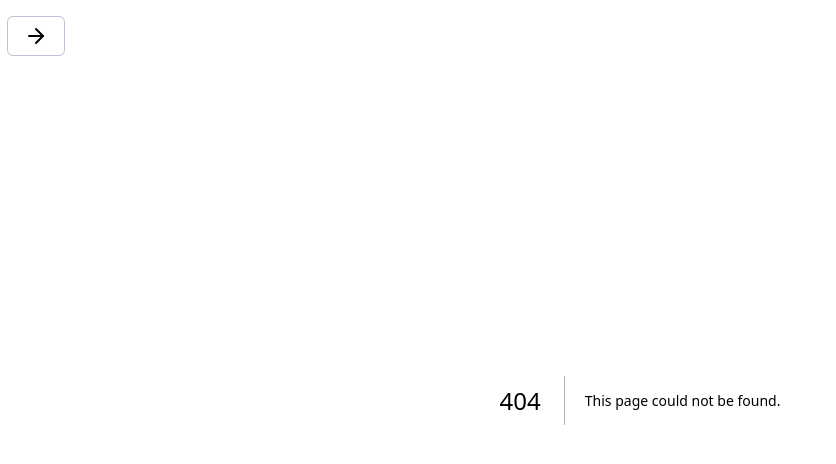
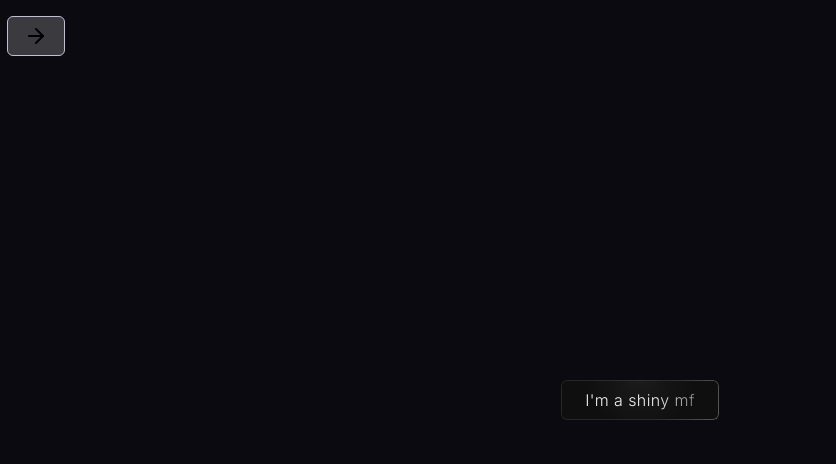
Before and after one commit to listlessbird/50-ui, a Next.js app: page /shiny-button in a window 1280 px wide. Before the commit this address had no page. Shown: the top 464 px of the page, without its empty margins (0-836 px from the left). Built offline with nearby package versions, Linux system fonts and the light colour scheme.

Commit message:
shiny button

```diff
--- a/src/app/layout.tsx
+++ b/src/app/layout.tsx
@@ -29,6 +29,10 @@ const navItems = [
     label: "feedback-popover",
     href: "feedback-popover",
   },
+  {
+    label: "shiny button",
+    href: "shiny-button",
+  },
 ];
 
 export default function RootLayout({
--- /dev/null
+++ b/src/app/shiny-button/page.tsx
@@ -0,0 +1,9 @@
+import { ShinyButton } from "@/app/shiny-button/shiny-button";
+
+export default function Page() {
+  return (
+    <main className="grid place-items-center place-content-center min-h-screen">
+      <ShinyButton />
+    </main>
+  );
+}
--- /dev/null
+++ b/src/app/shiny-button/shiny-button.tsx
@@ -0,0 +1,33 @@
+"use client";
+import { motion } from "framer-motion";
+import "./style.css";
+export function ShinyButton() {
+  return (
+    <motion.button
+      initial={{ "--x": "100%", scale: 1 }}
+      animate={{ "--x": "-100%" }}
+      className="px-6 py-2 rounded-md rad-grad relative"
+      whileTap={{ scale: 0.95 }}
+      transition={{
+        repeat: Infinity,
+        repeatType: "loop",
+        repeatDelay: 1,
+        type: "spring",
+        stiffness: 20,
+        damping: 15,
+        mass: 2,
+        scale: {
+          type: "spring",
+          stiffness: 10,
+          damping: 5,
+          mass: 0.1,
+        },
+      }}
+    >
+      <span className="text-neutral-100 tracking-wide font-light size-full block relative lin-mask">
+        I'm a shiny mf
+      </span>
+      <span className="block absolute inset-0 rounded-md p-px shiny-border" />
+    </motion.button>
+  );
+}
--- /dev/null
+++ b/src/app/shiny-button/style.css
@@ -0,0 +1,36 @@
+.rad-grad {
+  background: radial-gradient(
+      circle at 50% 0%,
+      rgba(250, 250, 250, 0.05) 0%,
+      transparent 60%
+    ),
+    rgba(15, 15, 15, 1);
+}
+
+.lin-mask {
+  mask-image: linear-gradient(-75deg, white 20%, transparent 30%, white 100%);
+  /* -webkit-mask-image: linear-gradient(
+    0deg,
+    white 20%,
+    transparent 30%,
+    white 100%
+  ); */
+  mask-image: linear-gradient(
+    -75deg,
+    white calc(var(--x) + 20%),
+    transparent calc(var(--x) + 30%),
+    white calc(var(--x) + 100%)
+  );
+}
+
+.shiny-border {
+  background-image: linear-gradient(
+    -75deg,
+    rgba(255, 255, 255, 0.1) calc(var(--x) + 20%),
+    rgba(255, 255, 255, 0.5) calc(var(--x) + 25%),
+    rgba(255, 255, 255, 0.1) calc(var(--x) + 100%)
+  );
+  /* the trick is to cut out everything but the 1px padding using a mask content-box helps us achieve that */
+  mask: linear-gradient(black, black) content-box, linear-gradient(black, black);
+  mask-composite: exclude;
+}
```
